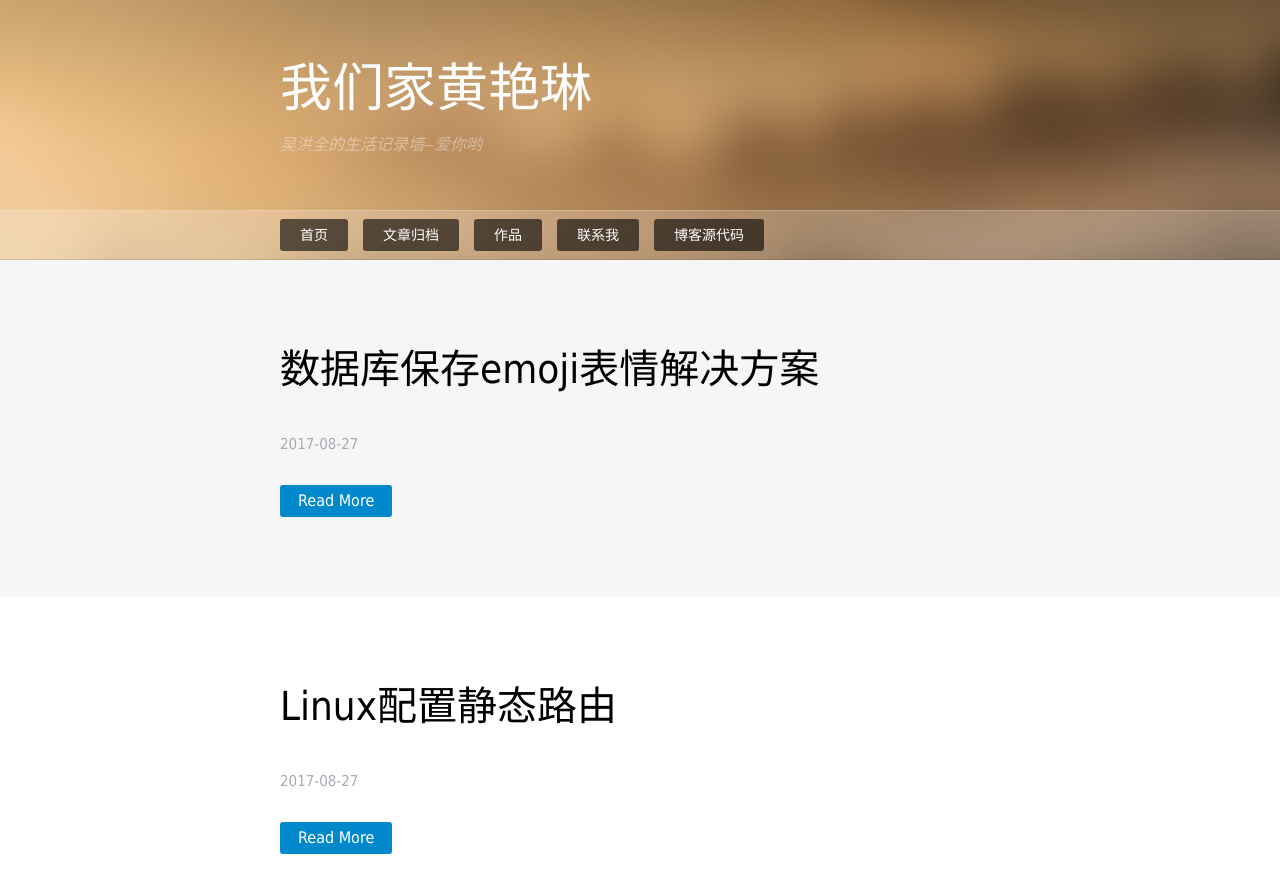
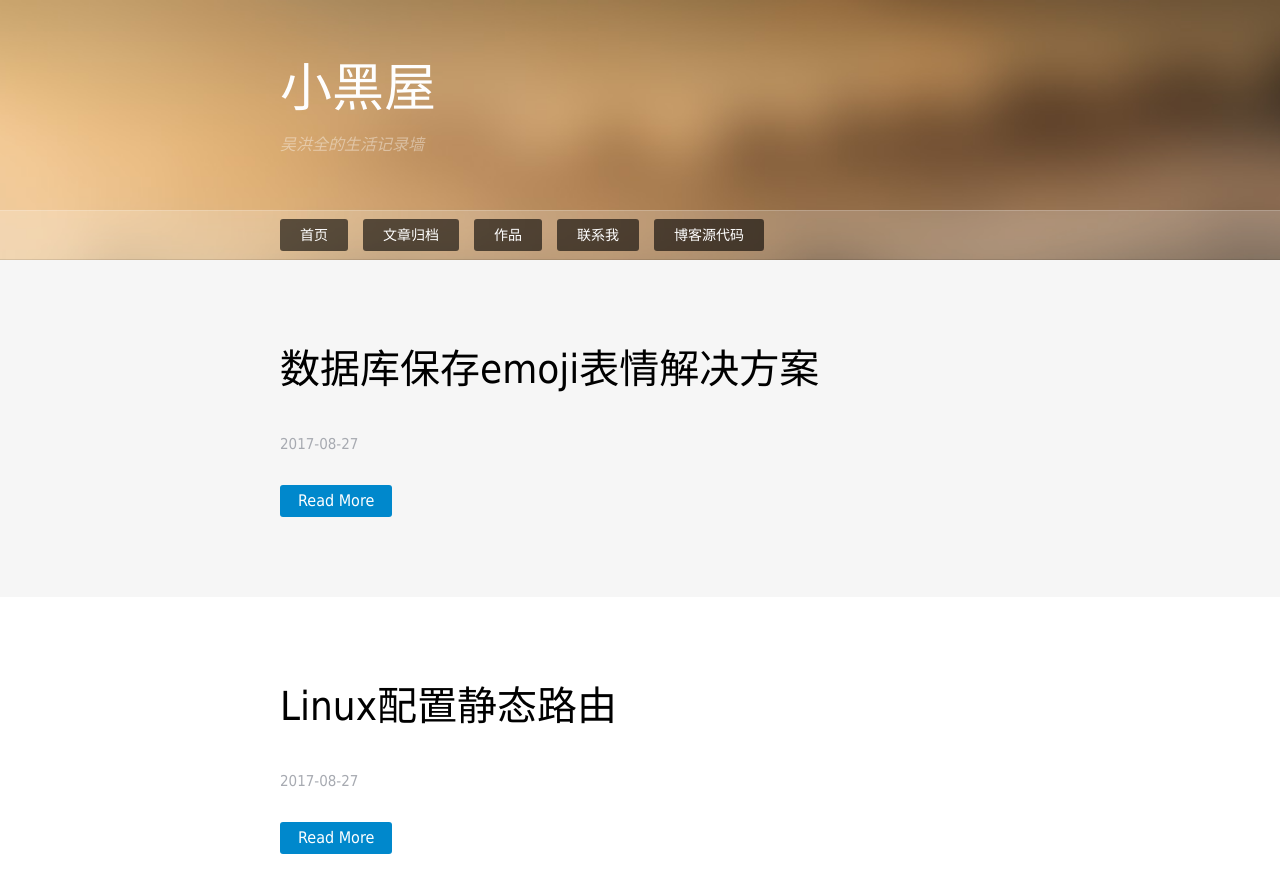
Before and after one commit to GeowindWu/GeowindWu.github.io, a Jekyll site: the page built from index.html, in a window 1280 px wide and 900 px high. Shown: the top 893 px of the window. Built offline with Jekyll 4.4.1, drawn with Linux system fonts in a browser that asks for light colours; nearby versions of some CDN libraries; some web fonts are replaced; the list of posts is cut into pages by our own code.

Commit message:
已心累了

```diff
--- a/_config.yml
+++ b/_config.yml
@@ -44,8 +44,8 @@ timezone:      null
 
 
 #站点基础配置
-title: 我们家黄艳琳
-subTitle: 吴洪全的生活记录墙--爱你哟
+title: 小黑屋
+subTitle: 吴洪全的生活记录墙
 description: 它是基于 Jekyll 搭建起来的。记录所学知识,完美
 url: https://geowindwu.github.io
 feed: /atom.xml
```
